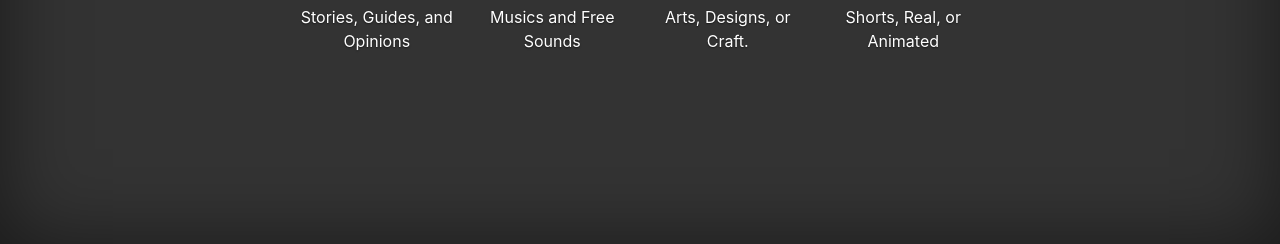
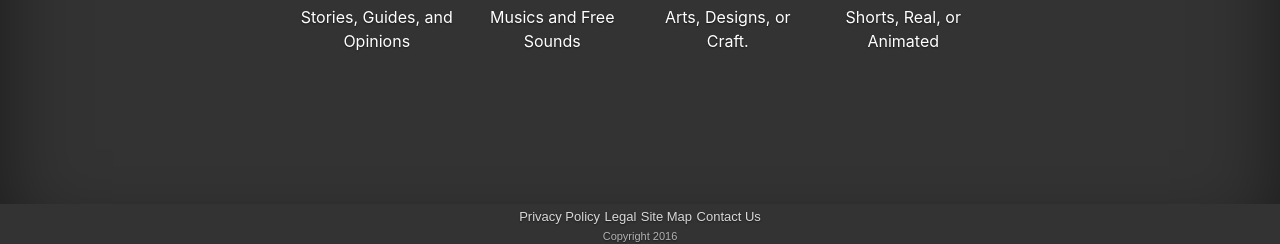
Before and after one commit to Atn010/atn010.github.io, a plain HTML site: page index.html in a window 1280 px wide. Shown: the part 556-800 px from the top of the page. Drawn offline with Linux system fonts and the light colour scheme.

Commit message:
Making Footers

```diff
--- a/css/style.css
+++ b/css/style.css
@@ -149,8 +149,70 @@ body {
  * Footer
  */
 
+/*  .footer{
+    text-align: center ;
+	position:absolute;
+	bottom: 0 px;
+    width: 100% ;
+	height: 15%;
+    background-color: #000000 ;
+}
+
+.footer:after {
+
+    content: "";
+    display: table;
+    clear: both;
+}
+
+.footerItems{
+    width: 25%;
+    padding: 10px;
+} */
+
 .mastfoot {
   color: rgba(255,255,255,.5);
+}
+
+
+/*
+*
+* A test Premade CSS for Footer
+*/
+
+footer {
+	background: #333333;
+    position:absolute;
+    bottom: 0;
+    left: 0;
+    right: 0;
+    text-align: center;
+    font-family: arial;
+}
+.footerLinks {
+   text-align: center;
+}
+.footerLinks ul {
+	padding: 0;
+    list-style-type: none;
+    margin: 0;
+}
+.footerLinks li {
+	display: inline;
+}
+.footerLinks a {
+	color: #d9d9d9;
+	text-decoration: none;
+	font-size: 13px;
+}
+.copyright {
+    text-align: center;
+}
+
+.copyright p {
+	margin: 0;
+	color: #b3b3b3;
+	font-size: 11px;
 }
 
 
@@ -214,7 +276,7 @@ body {
 @media (max-width: 30em) {
     .column {
     }
-		.row{
+	.row{
 		padding-top: 175px;
 
 	}
--- a/index.html
+++ b/index.html
@@ -4,11 +4,11 @@
     <!-- Required meta tags -->
     <meta charset="utf-8">
     <meta name="viewport" content="width=device-width, initial-scale=1, shrink-to-fit=no">
-    <meta name="description" content="Front Page Cover">
-    <meta name="author" content="">
+    <meta name="description" content="Homepage">
+    <meta name="author" content="Atn010">
     <link rel="icon" href="">
 
-    <title>ATN010 Landing</title>
+    <title>Atn010</title>
 
     <!-- CSS -->
     <link rel="stylesheet" href="css/bootstrap.min.css">
@@ -63,10 +63,72 @@
     <p>Shorts, Real, or Animated</p>
   </div>
 </div>
-        </div>
+		</div>
 	 </div>
+<!-- 	  <div class="footer">
+  <div class="footerItems">
+	<h6>Item List</h6>
+	<ul>
+	<li>item1</li>
+	<li>item2</li>
+	<li>item3</li>
+	<li>item3</li>
+	</ul>
+  </div>
+
+    <div class="footerItems">
+	<h6>Item List</h6>
+	<ul>
+	<li>item1</li>
+	<li>item2</li>
+	<li>item3</li>
+	<li>item3</li>
+	</ul>
+  </div>
+
+    <div class="footerItems">
+	<h6>Item List</h6>
+	<ul>
+	<li>item1</li>
+	<li>item2</li>
+	<li>item3</li>
+	<li>item3</li>
+	</ul>
+  </div>
+
+    <div class="footerItems">
+	<h6>Item List</h6>
+	<ul>
+	<li>item1</li>
+	<li>item2</li>
+	<li>item3</li>
+	<li>item3</li>
+	</ul>
+  </div>
+
+
+
+    </div> -->
+
+
+	<footer>
+	<div class="footerLinks">
+		<ul>
+			<li><a href="#">Privacy Policy</a></li>
+  			<li><a href="#">Legal</a></li>
+  			<li><a href="#">Site Map</a></li>
+  			<li><a href="#">Contact Us</a></li>
+		</ul>
+	</div>
+	<div class="copyright">
+		<p>Copyright 2016</p>
+</footer>
+
       </div>
+
 	 </div>
+
+
   </body>
 
   <!-- This is where I place the scripts, JQuery, Tether and Bootstrap  -->
```
